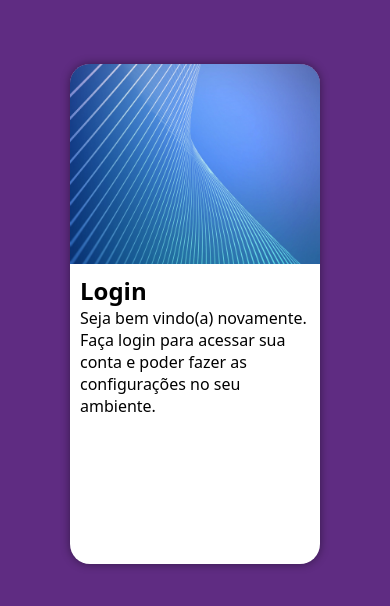
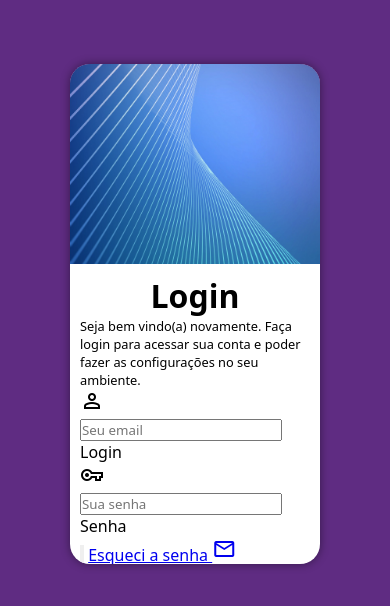
Before and after one commit to Bacarinx/projeto-login, a plain HTML site: page index.html in a window 390 px wide. Shown: the part 108-714 px from the top of the page. Drawn offline with nearby package versions, Linux system fonts and the light colour scheme.

Commit message:
atualização media query e forms

```diff
--- a/estilos/media-query.css
+++ b/estilos/media-query.css
@@ -28,13 +28,16 @@
         width: 950px;
     }
     #login > div#imagem{
+        float: right;
+        width: 50%;
+        height: 100%;
+    }
+    #login > div#formulario{
         float: left;
         width: 50%;
         height: 100%;
     }
-    #login > div#formulario{
-        float: right;
-        width: 50%;
-        height: 100%;
+    div#formulario p {
+        font: 1.2em;
     }
 }
--- a/estilos/style.css
+++ b/estilos/style.css
@@ -51,3 +51,13 @@ main{
     padding: 10px;
     display: block;
 }
+div#formulario{
+    margin-bottom: 10px;
+}
+div#formulario h1 {
+    font-size: 2em;
+    text-align: center;
+}
+div#formulario p {
+    font-size: 0.8em;
+}
--- a/index.html
+++ b/index.html
@@ -5,6 +5,7 @@
     <meta http-equiv="X-UA-Compatible" content="IE=edge">
     <meta name="viewport" content="width=device-width, initial-scale=1.0">
     <title>Login</title>
+    <link href="https://fonts.googleapis.com/css2?family=Material+Symbols+Outlined" rel="stylesheet" />
     <link rel="stylesheet" href="estilos/style.css">
     <link rel="stylesheet" href="estilos/media-query.css">
 </head>
@@ -18,8 +19,26 @@
                 <h1>Login</h1>
                 <p>Seja bem vindo(a) novamente. Faça login para acessar sua conta e poder fazer as configurações no seu ambiente.</p>
 
-                <form action="" method="post" autocomplete="on">
+                <form action="login.php" method="post" autocomplete="on">
+                    <div class="campo">
+                        <span class="material-symbols-outlined">
+                            person
+                            </span>
+                        <input type="email" name="login" id="ilogin" placeholder="Seu email" required autocomplete="email">
+                         <label for="ilogin">Login</label>
+                    </div>
 
+                    <div class="campo">
+                        <span class="material-symbols-outlined">
+                            vpn_key
+                            </span>
+                        <input type="password" name="senha" id="isenha" placeholder="Sua senha"required autocomplete="current-password" maxlength="20" minlength="8">
+                        <label for="isenha">Senha</label>
+                    </div>
+                    <input type="submit" value="">
+                    <a href="esqueci.html">Esqueci a senha <span class="material-symbols-outlined">
+                        mail
+                        </span></a>
                 </form>
             </div>
         </section>
```
